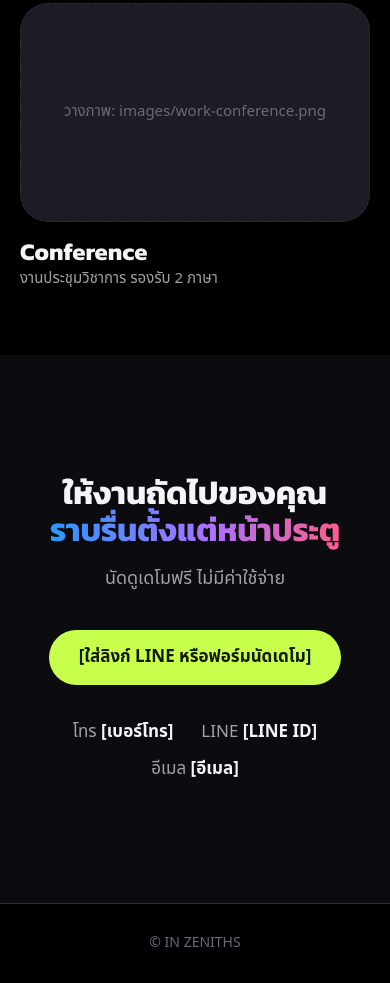
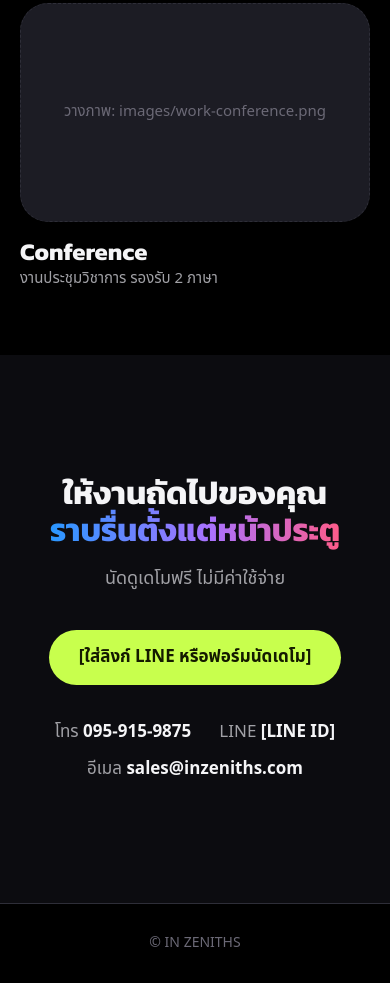
Before and after one commit to sunvsps/IN-ZENITHS-COMPANY, a plain HTML site: page events.html in a window 390 px wide. Shown: the part 8500-9483 px from the top of the page. Drawn offline with Linux system fonts and the light colour scheme; a web font is replaced by a local one.

Commit message:
Add real phone and email to contact section
Show 095-915-9875 (tel link) and sales@inzeniths.com (mailto link)
on the home and events pages. LINE ID and the main contact button
are still placeholders.

Co-Authored-By: Claude Opus 5.5 <noreply@anthropic.com>

```diff
--- a/events.html
+++ b/events.html
@@ -159,6 +159,7 @@ h3{font-size:24px;font-weight:700}
 .cta{text-align:center;padding-block:120px}
 .contact{display:flex;gap:10px 28px;justify-content:center;flex-wrap:wrap;margin-top:34px;color:var(--muted)}
 .contact b{color:var(--fg);font-weight:600}
+.contact a:hover b,.contact a:focus-visible b{color:var(--lime)}
 footer{border-top:1px solid var(--line);padding-block:28px;color:var(--dim);font-size:14px;text-align:center}
 @media (prefers-reduced-motion:reduce){html{scroll-behavior:auto}.btn{transition:none}}
 @media (max-width:600px){section{padding-block:64px}.hero{padding-block:84px 72px}}
@@ -387,9 +388,9 @@ footer{border-top:1px solid var(--line);padding-block:28px;color:var(--dim);font
         <a class="btn btn-lime" href="#contact">[ใส่ลิงก์ LINE หรือฟอร์มนัดเดโม]</a>
       </div>
       <div class="contact">
-        <span>โทร <b>[เบอร์โทร]</b></span>
+        <span>โทร <a href="tel:+66959159875"><b>095-915-9875</b></a></span>
         <span>LINE <b>[LINE ID]</b></span>
-        <span>อีเมล <b>[อีเมล]</b></span>
+        <span>อีเมล <a href="mailto:sales@inzeniths.com"><b>sales@inzeniths.com</b></a></span>
       </div>
     </div>
   </section>
```
Also changed, not shown: index.html (+3 -2 lines).
